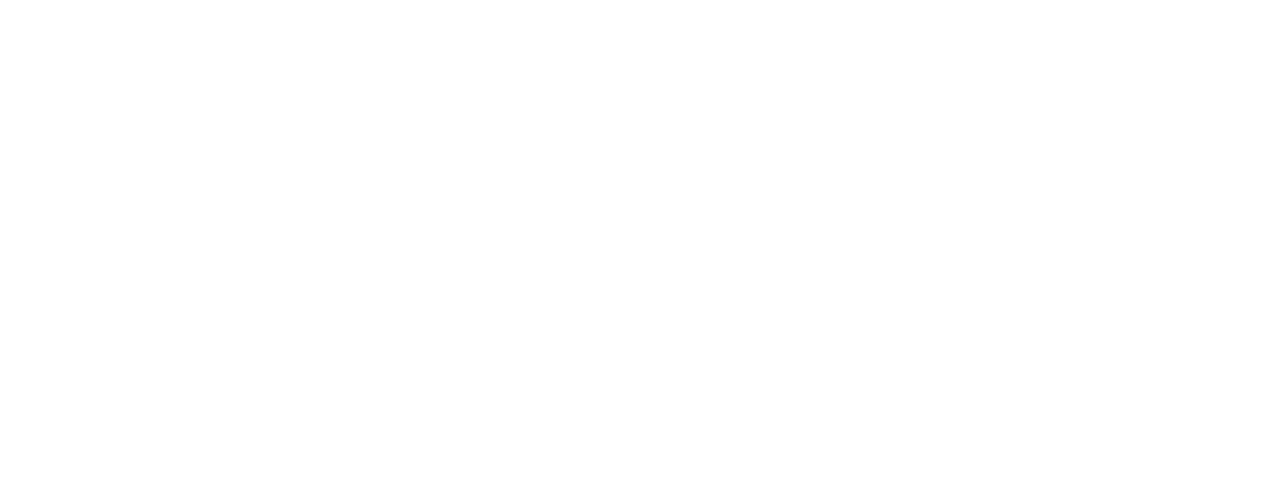
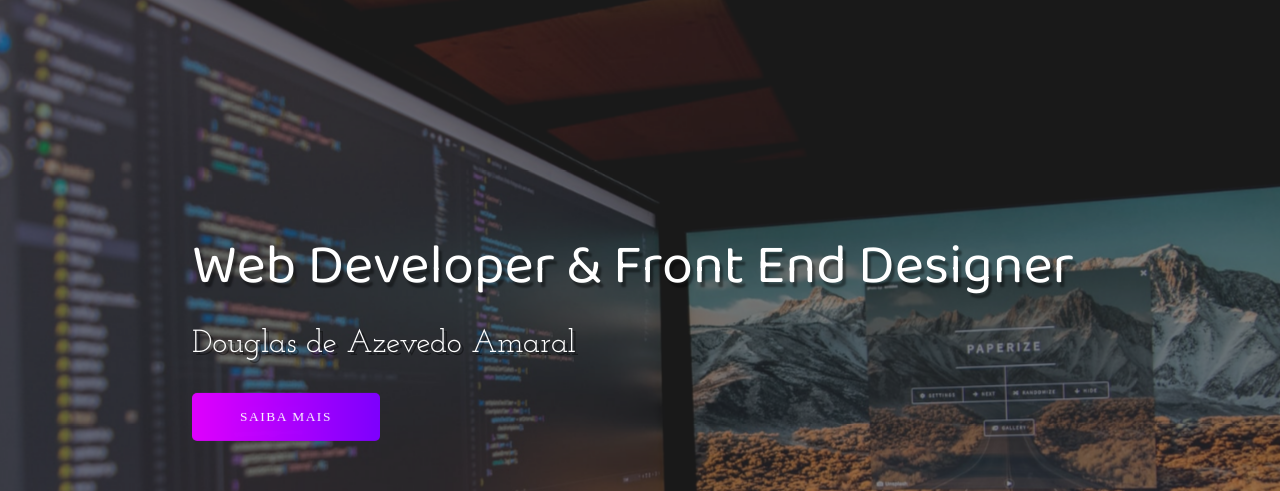
Before and after one commit to doazam/portfolio, a plain HTML site: page index.html in a window 1280 px wide. Shown: the top 491 px of the page. Drawn offline with Linux system fonts and the light colour scheme.

Commit message:
:package: header

```diff
--- a/index.html
+++ b/index.html
@@ -5,9 +5,26 @@
         <meta http-equiv="X-UA-Compatible" content="IE=edge">
         <meta name="viewport" content="width=device-width, initial-scale=1.0">
         <link rel="stylesheet" href="style.css">
-    <title>Portifólio</title>
+        <link rel="apple-touch-icon" sizes="180x180" href="imagens/apple-touch-icon.png">
+        <link rel="icon" type="image/png" sizes="32x32" href="imagens/favicon-32x32.png">
+        <link rel="icon" type="image/png" sizes="16x16" href="imagens/favicon-16x16.png">
+        <link rel="manifest" href="/site.webmanifest">
+        <title>Portfólio</title>
     </head>
     <body>
 
+        <div class="container">
+            <header>
+                <div class="img-wrapper">
+                    <img src="imagens/bg.jpg" alt="">
+                </div>
+                <div class="banner">
+                    <h1>Web Developer & Front End Designer</h1>
+                    <p>Douglas de Azevedo Amaral</p>
+                    <button>Saiba mais</button>
+                </div>
+            </header>
+        </div>
+
     </body>
 </html>
--- a/style.css
+++ b/style.css
@@ -1,3 +1,93 @@
-@import url('https://fonts.googleapis.com/css2?family=Baloo+Da+2:wght@400;500;600;700&family=Josefin+Slab:ital,wght@0,300;0,400;0,600;0,700;1,300;1,400;1,600&family=Mulish:ital,wght@0,200;0,300;0,400;0,500;1,200;1,300;1,400&display=swap');
+@import url("https://fonts.googleapis.com/css2?family=Baloo+Da+2:wght@400;500;600;700&family=Josefin+Slab:ital,wght@0,300;0,400;0,600;0,700;1,300;1,400;1,600&family=Mulish:ital,wght@0,200;0,300;0,400;0,500;1,200;1,300;1,400&display=swap");
 
-@import url('https://cdnjs.cloudflare.com/ajax/libs/font-awesome/6.1.1/css/all.min.css');
+@import url("https://cdnjs.cloudflare.com/ajax/libs/font-awesome/6.1.1/css/all.min.css");
+
+* {
+    margin: 0;
+    padding: 0;
+}
+
+header {
+    width: 100%;
+    height: 100vh;
+    overflow: hidden;
+    position: relative;
+}
+
+.img-wrapper {
+    width: 100%;
+    height: 100%;
+    overflow: hidden;
+    background-color: rgba(0, 0, 0, 0.8)
+}
+
+.img-wrapper img {
+    width: 100%;
+    height: 100%;
+    object-fit: cover;
+    opacity: 0.5;
+    animation: zoom 25s;
+}
+
+@keyframes zoom {
+    0%{
+        transform: scale(1.3);
+    }
+    100%{
+        transform: scale(1);
+    }
+}
+
+.banner {
+    position: absolute;
+    top: 30%;
+    left: 15%;
+}
+
+.banner h1 {
+    color: #ffffff;
+    font-size: 3.5rem;
+    font-family: "Baloo Da 2", serif;
+    font-weight: 200;
+    text-shadow: .2rem .3rem 2px rgba(0, 0, 0, .4);
+    line-height: 3.5rem;
+    margin-bottom: 2rem;
+    opacity: 0;
+    animation: moveBanner 1s 0.7s forwards;
+}
+
+.banner p {
+    font-family: "Josefin Slab", serif;
+    color: #fff;
+    font-size: 2rem;
+    text-shadow: .2rem .2rem rgba(0, 0, 0, .4);
+    margin-bottom: 2rem;
+    opacity: 0;
+    animation: moveBanner 1s 0.5s forwards;
+}
+
+.banner button {
+    font-family: "Muli", serif;
+    color: #fff;
+    text-transform: uppercase;
+    letter-spacing:  .1rem;
+    background: #7F00FF;
+    background: -webkit-linear-gradient(to right, #E100FF, #7F00FF);
+    background: linear-gradient(to right, #E100FF, #7F00FF);
+    padding: 1rem 3rem;
+    border: none;
+    border-radius: 5px;
+    cursor: pointer;
+    opacity: 0;
+    animation: moveBanner 1s 0.9 forwards;
+}
+
+@keyframes moveBanner {
+    0%{
+        transform: translateY(10rem) rotateY(-30deg);
+    }
+    100%{
+        transform: translateY(0) rotateY(0);
+        opacity: 1;
+    }
+}
```
Also changed, not shown: imagens/android-chrome-192x192.png (renamed from android-chrome-192x192.png), imagens/android-chrome-512x512.png (renamed from android-chrome-512x512.png), imagens/apple-touch-icon.png (renamed from apple-touch-icon.png), imagens/bg.jpg (added), imagens/favicon-16x16.png (renamed from favicon-16x16.png), imagens/favicon-32x32.png (renamed from favicon-32x32.png), site.webmanifest, 1 other file. Lines whose indentation alone changed are shown as unchanged.
